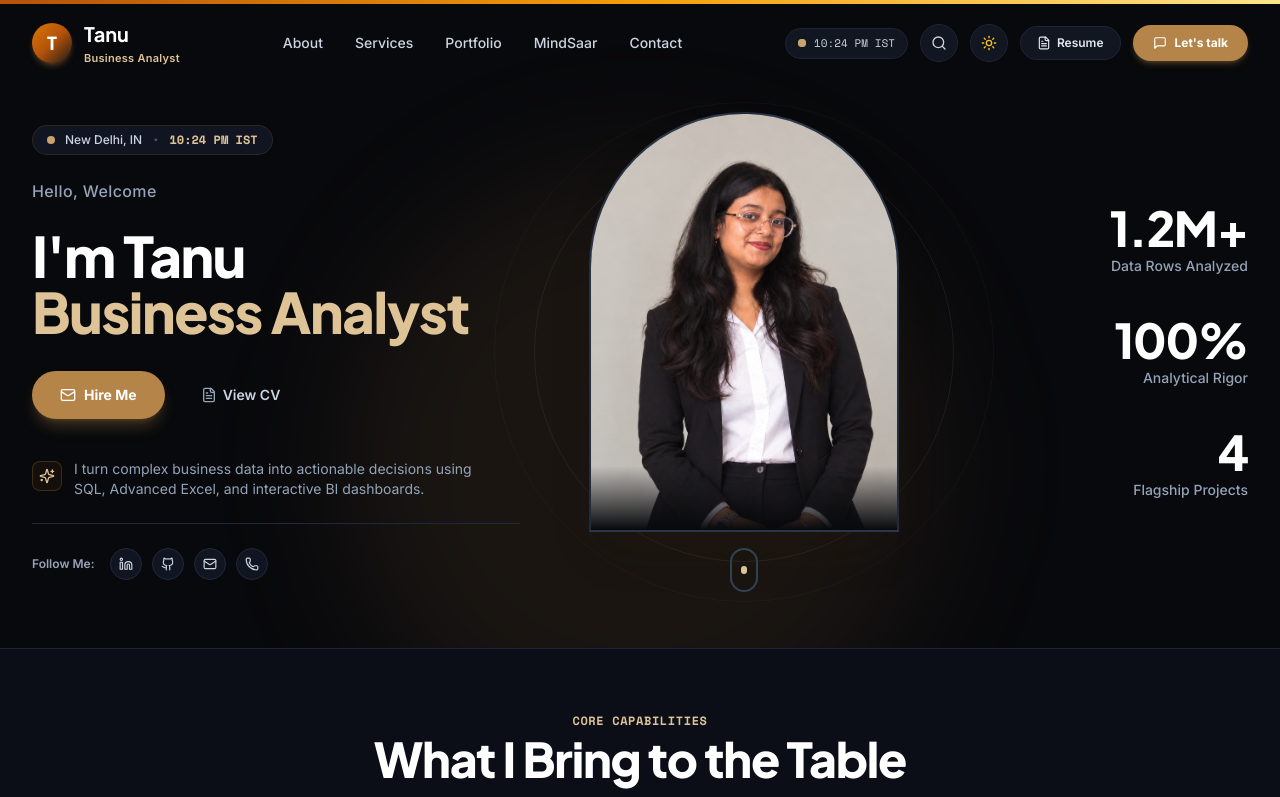
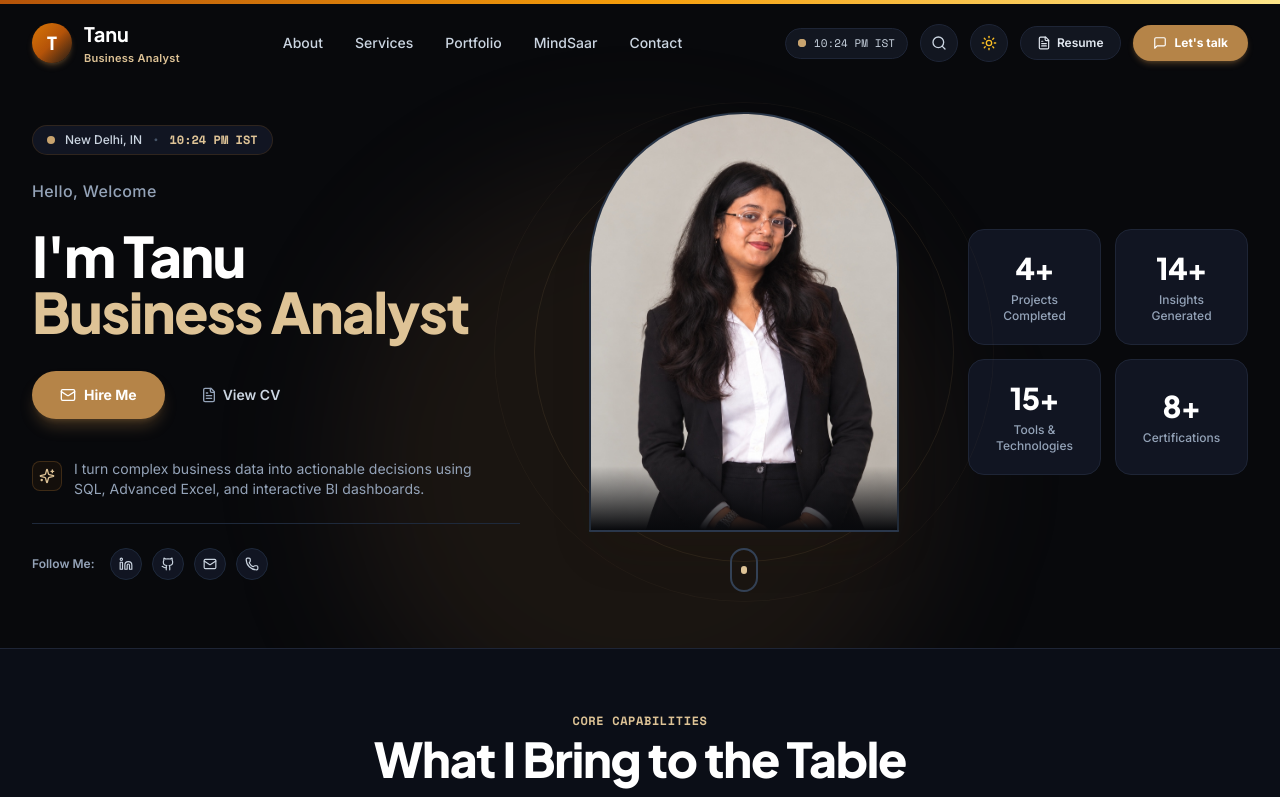
Before and after one commit to Tanu019/Portfolio, a React (Vite) app: page / in a window 1280 px wide. Shown: the top 797 px of the page. Built offline with nearby package versions, Linux system fonts and the light colour scheme.

Commit message:
feat(hero): replace legacy stats with 2x2 metric cards (projects, insights, tools, certifications)

```diff
--- a/src/components/Hero.jsx
+++ b/src/components/Hero.jsx
@@ -31,9 +31,10 @@ export default function Hero({ onExploreWork, onConnect, onOpenResume }) {
   }, []);
 
   const stats = [
-    { number: '1.2M+', label: 'Data Rows Analyzed' },
-    { number: '100%', label: 'Analytical Rigor' },
-    { number: '4', label: 'Flagship Projects' },
+    { number: '4+', label: 'Projects Completed' },
+    { number: '14+', label: 'Insights Generated' },
+    { number: '15+', label: 'Tools & Technologies' },
+    { number: '8+', label: 'Certifications' },
   ];
 
   return (
@@ -189,23 +190,28 @@ export default function Hero({ onExploreWork, onConnect, onOpenResume }) {
             </div>
           </motion.div>
 
-          {/* Right Column: Stacked Stats */}
+          {/* Right Column: 2x2 Metric Cards matching Image 1 */}
           <motion.div
             initial={{ opacity: 0, x: 30 }}
             animate={{ opacity: 1, x: 0 }}
             transition={{ duration: 0.55, delay: 0.15 }}
-            className="lg:col-span-3 flex flex-row lg:flex-col justify-around lg:justify-center items-start lg:items-end gap-8 lg:gap-10"
+            className="lg:col-span-3 flex justify-center lg:justify-end w-full"
           >
+            <div className="grid grid-cols-2 gap-3 sm:gap-3.5 w-full max-w-[340px] sm:max-w-[360px] lg:max-w-none">
               {stats.map((stat, idx) => (
-              <div key={idx} className="text-left lg:text-right">
-                <span className="font-grotesk font-extrabold text-4xl sm:text-5xl text-slate-900 dark:text-white tracking-tight block">
+                <div
+                  key={idx}
+                  className="bg-white dark:bg-[#111522] rounded-2xl p-4 sm:p-5 border border-slate-200/80 dark:border-[#1E2536] shadow-xs flex flex-col items-center justify-center text-center transition-all duration-300 hover:border-emerald-500/50 dark:hover:border-emerald-500/40 hover:shadow-md hover:-translate-y-0.5 group"
+                >
+                  <span className="font-grotesk font-extrabold text-2xl sm:text-3xl text-slate-900 dark:text-white tracking-tight group-hover:text-emerald-600 dark:group-hover:text-emerald-400 transition-colors">
                     {stat.number}
                   </span>
-                <span className="font-sans text-xs sm:text-sm text-slate-500 dark:text-slate-400 font-medium block mt-1">
+                  <span className="font-sans text-[11px] sm:text-xs text-slate-500 dark:text-slate-400 font-medium mt-1.5 leading-snug">
                     {stat.label}
                   </span>
                 </div>
               ))}
+            </div>
           </motion.div>
 
         </div>
```
Lines whose indentation alone changed are shown as unchanged.
